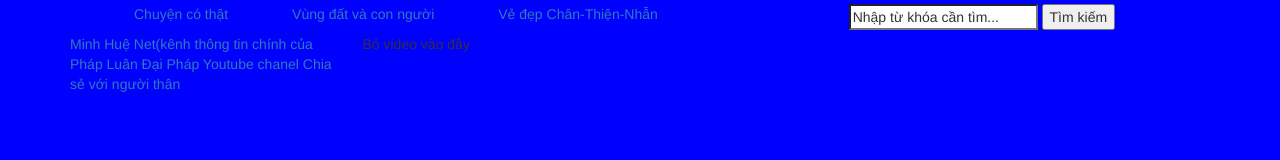
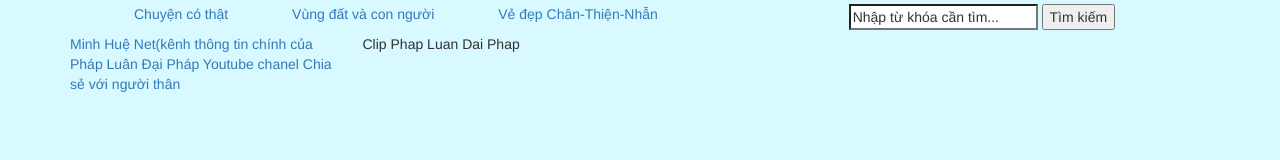
Before and after one commit to Website-of-deep/WebVanHoa, a plain HTML site: page index.html in a window 1280 px wide. Drawn offline with Linux system fonts and the light colour scheme.

Commit message:
them foder

```diff
--- a/style.css
+++ b/css/style.css
@@ -7,5 +7,5 @@
 	padding-left: 60px;
 }
 body{
-	background: blue;
+	background: #d7f9ff;
 }
--- a/index.html
+++ b/index.html
@@ -5,7 +5,7 @@
 	<meta name="viewport" content="width=device-width, initial-scale=1">
 	<title>Document</title>
 	<link rel="stylesheet" href="bootstrap/css/bootstrap.min.css">
-	<link rel="stylesheet" href="style.css">
+	<link rel="stylesheet" href="css/style.css">
 </head>
 <body>
 	<div>
@@ -41,7 +41,8 @@
 
 					<div class="col-lg-9 col-md-9">
 						<div class="video-header">
-							<p>Bỏ video vào đây</p>
+							<p> Clip Phap Luan Dai Phap</p>
+
 						</div>
 					</div>
 
```
